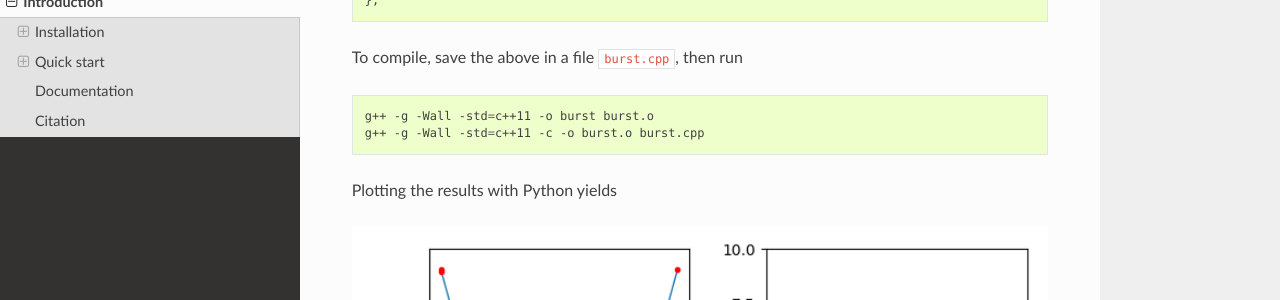
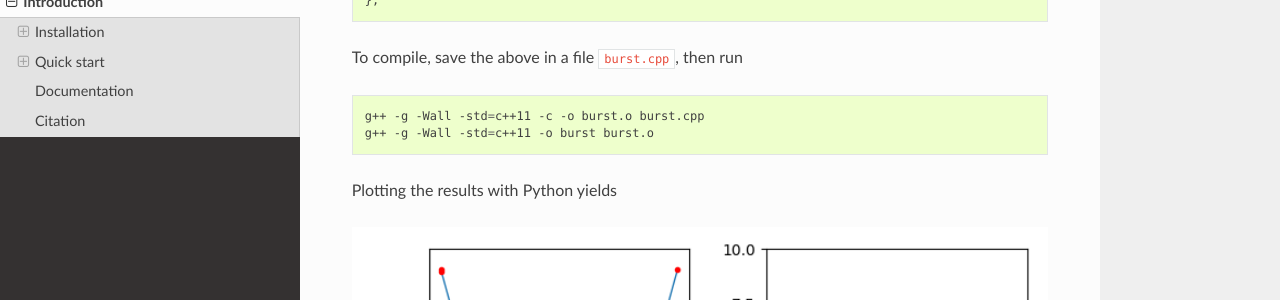
Before and after one commit to fruzsinaagocs/oscode, a Sphinx documentation site: the page built from pyoscode/docs/source/introduction.rst, in a window 1280 px wide and 900 px high, scrolled down 4013 px. Shown: the part 151-451 px from the top of the window. Built offline with Sphinx 7.4.7 and the Read the Docs theme 2.0.0, drawn with Linux system fonts in a browser that asks for light colours; pages that are not in the unit, such as notebooks, are missing from menus.

Commit message:
Exchanged compilation order in c++ example

```diff
--- a/README.rst
+++ b/README.rst
@@ -212,8 +212,8 @@ To compile, save the above in a file ``burst.cpp``, then run
 
 .. code:: bash
 
-	g++ -g -Wall -std=c++11 -o burst burst.o
-	g++ -g -Wall -std=c++11 -c -o burst.o burst.cpp
+    g++ -g -Wall -std=c++11 -c -o burst.o burst.cpp
+    g++ -g -Wall -std=c++11 -o burst burst.o
 
 Plotting the results with Python yields
 
--- a/pyoscode/docs/source/introduction.rst
+++ b/pyoscode/docs/source/introduction.rst
@@ -211,8 +211,8 @@ To compile, save the above in a file ``burst.cpp``, then run
 
 .. code:: bash
 
-	g++ -g -Wall -std=c++11 -o burst burst.o
-	g++ -g -Wall -std=c++11 -c -o burst.o burst.cpp
+    g++ -g -Wall -std=c++11 -c -o burst.o burst.cpp
+    g++ -g -Wall -std=c++11 -o burst burst.o
 
 Plotting the results with Python yields
 
```
